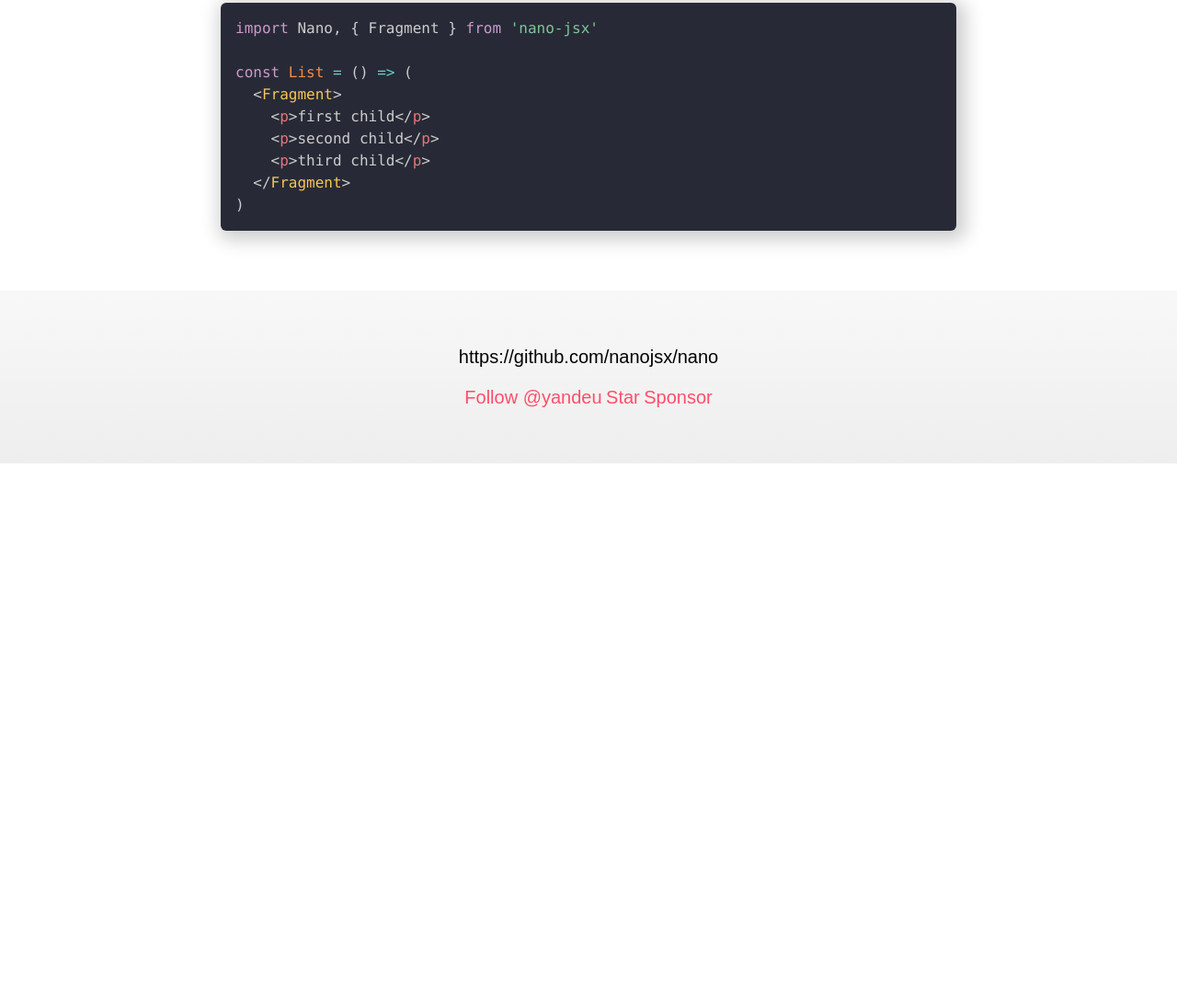
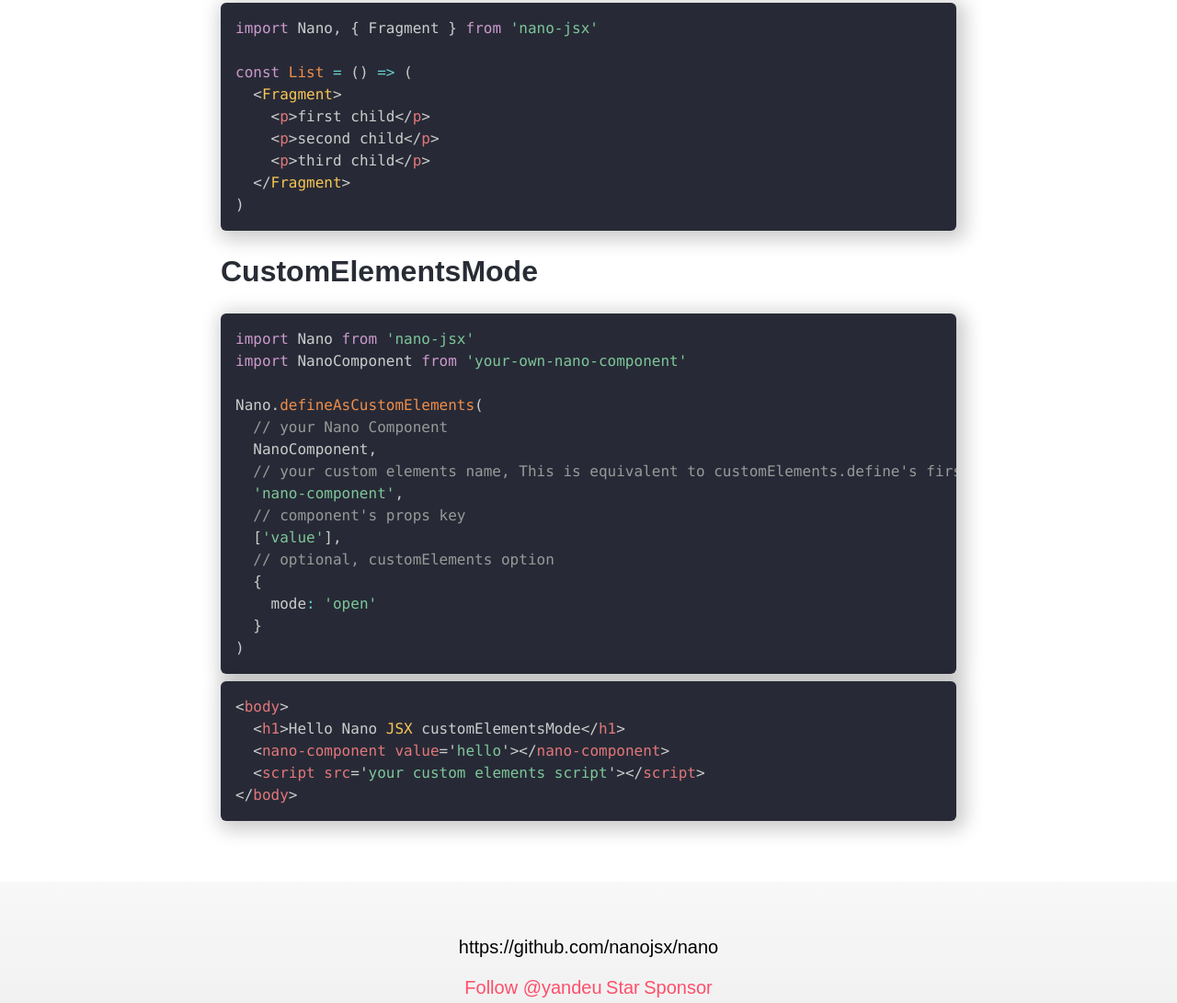
Before and after one commit to nanojsx/nanojsx.github.io, a website: page docs.html in a window 1280 px wide. Shown: the part 6644-7735 px from the top of the page at 92% size. Before the commit the page ends 7148 px from the top, so only its background shows below. Drawn offline with Linux system fonts and the light colour scheme.

Commit message:
Update: add description for customElementsMode in docs

```diff
--- a/docs.html
+++ b/docs.html
@@ -107,6 +107,10 @@
 
         <h2>Fragment</h2>
         <pre><code id="fragment" class="language-tsx">loading...</code></pre>
+
+        <h2>CustomElementsMode</h2>
+        <pre><code id="customElementsMode" class="language-tsx">loading...</code></pre>
+        <pre><code id="customElementsModeHTML" class="language-html">loading...</code></pre>
       </section>
 
       <footer class="is-full-width has-background-light">
--- a/js/code-docs.js
+++ b/js/code-docs.js
@@ -198,5 +198,27 @@ const List = () => (
     <p>third child</p>
   </Fragment>
 )
+`,
+  customElementsMode: `import Nano from 'nano-jsx'
+import NanoComponent from 'your-own-nano-component'
+
+Nano.defineAsCustomElements(
+  // your Nano Component
+  NanoComponent,
+  // your custom elements name, This is equivalent to customElements.define's first argument.
+  'nano-component',
+  // component's props key
+  ['value'],
+  // optional, customElements option
+  {
+    mode: 'open'
+  }
+)
+`,
+customElementsModeHTML: `<body>
+  <h1>Hello Nano JSX customElementsMode</h1>
+  <nano-component value='hello'></nano-component>
+  <script src='your custom elements script'></script>
+</body>
 `
 }
```
